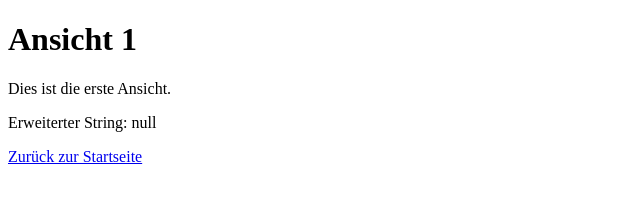
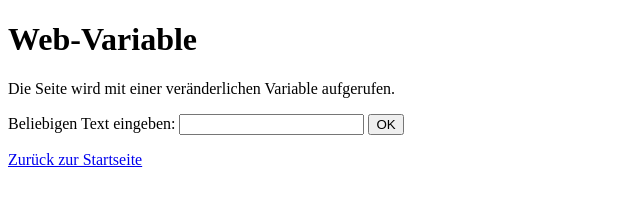
Before and after one commit to AntonValentinKress/WoodenValley, a plain HTML site: page page_Var.html in a window 1280 px wide. Shown: the whole page, without its empty margins (0-640 px from the left). Drawn offline with Linux system fonts and the light colour scheme.

Commit message:
Update page_Var.html

```diff
--- a/page_Var.html
+++ b/page_Var.html
@@ -3,24 +3,38 @@
 <head>
   <meta charset="UTF-8">
   <meta name="viewport" content="width=device-width, initial-scale=1.0">
-  <title>Zusätzlicher Baustein</title>
+  <title>Eingabefeld und OK-Button</title>
 </head>
 <body>
-  <h1>Ansicht 1</h1>
-  <p>Dies ist die erste Ansicht.</p>
+  <h1>Web-Variable</h1>
+  <p>Die Seite wird mit einer veränderlichen Variable aufgerufen.</p>
 
-  <div id="erweiterterString"></div>
-  <script>
-        // JavaScript-Code zum Extrahieren des zusätzlichen Bausteins aus der URL und Anzeigen auf der Webseite
-        window.onload = function() {
-            // Extrahiere den zusätzlichen Baustein aus der URL
-            var urlParams = new URLSearchParams(window.location.search);
-            var zusatzString = urlParams.get('zusatz');
+  <label for="textfeld">Beliebigen Text eingeben:</label>
+    <input type="text" id="textfeld">
+    <button onclick="okButtonClicked()">OK</button>
+    <div id="ausgabe"></div>
 
-            // Füge den zusätzlichen Baustein dem HTML-Dokument hinzu
-            var stringContainer = document.getElementById("erweiterterString");
-            stringContainer.innerText = "Erweiterter String: " + zusatzString;
-        };
+    <script>
+        function okButtonClicked() {
+            // Wert aus dem Eingabefeld abrufen
+            var eingabe = document.getElementById('textfeld').value;
+
+            // Aktuelle URL holen
+            var aktuelleURL = window.location.href;
+
+            // Erweiterte URL mit dem eingegebenen Text erstellen
+            var erweiterteURL = aktuelleURL + '?text=' + encodeURIComponent(eingabe);
+
+            // Weiterleitung zur erweiterten URL
+            window.location.href = erweiterteURL;
+        }
+
+        // Überprüfen, ob die URL einen Text-Parameter enthält
+        var params = new URLSearchParams(window.location.search);
+        var text = params.get('text');
+        if (text) {
+            document.getElementById('ausgabe').innerText = 'Eingegebener Text: ' + text;
+        }
     </script>
 
   <p><a href="index.html">Zurück zur Startseite</a></p>
```
